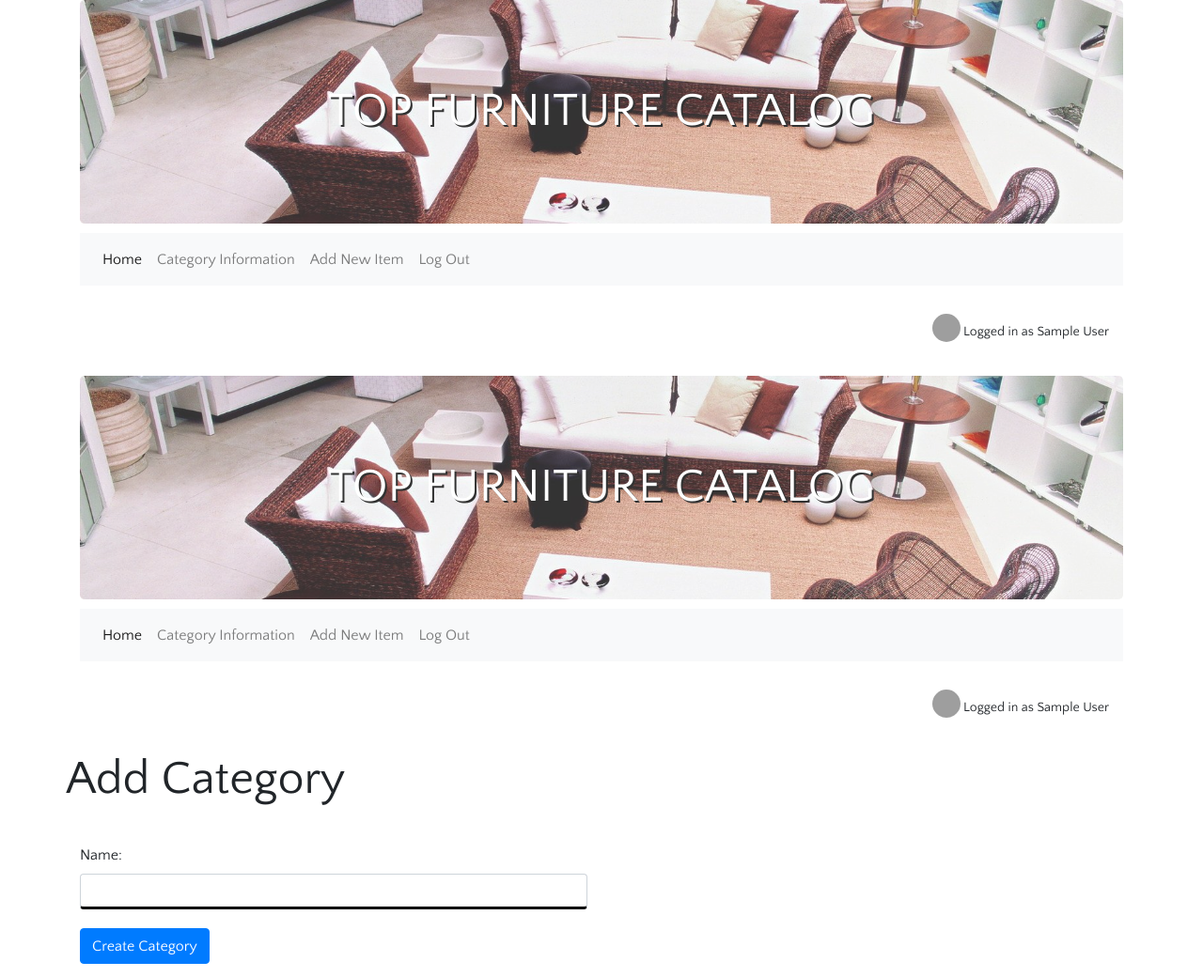
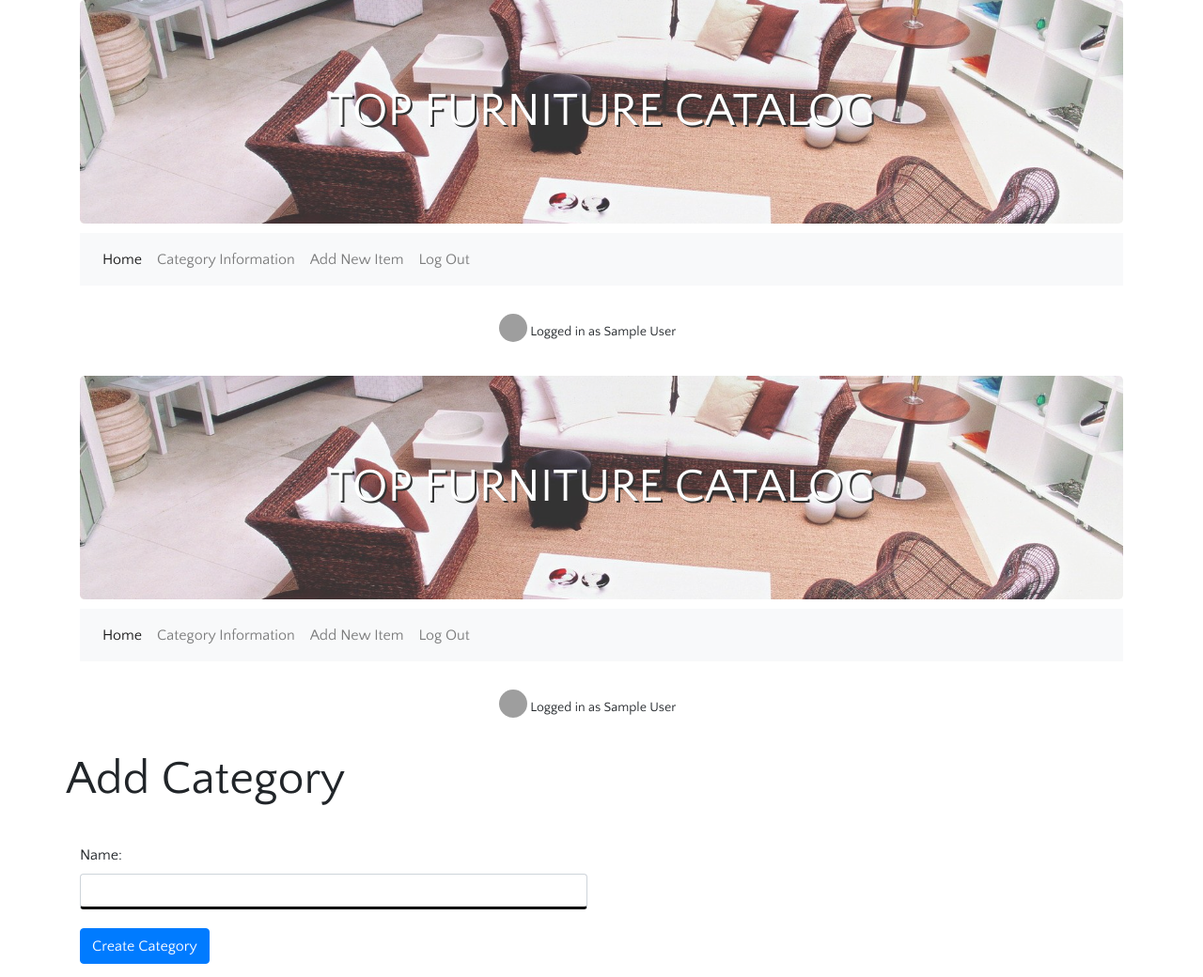
Before and after one commit to nikiyasimpson/catalog, a Flask app: page /category/new/ in a window 1280 px wide. Shown: the top 1040 px of the page at 94% size. Run offline with Flask 2, Linux system fonts and the light colour scheme; the visitor is signed in with stand-in values (Sample User, id 1); some libraries are stand-ins or nearby versions; grey boxes are pictures that could not be loaded.

Commit message:
center profile that is logged in

```diff
--- a/templates/header.html
+++ b/templates/header.html
@@ -18,7 +18,7 @@
 		  </div>
 		</div>
 </nav>
-<div class="row login-area padding-top padding-bottom">
+<div class="row login-area padding-top padding-bottom center-items">
 		{% if user_id %}
 			<p><img class='smallprofilepic' src="{{photo}}" alt="profile picture" />
 				Logged in as {{login}}</p>
```
